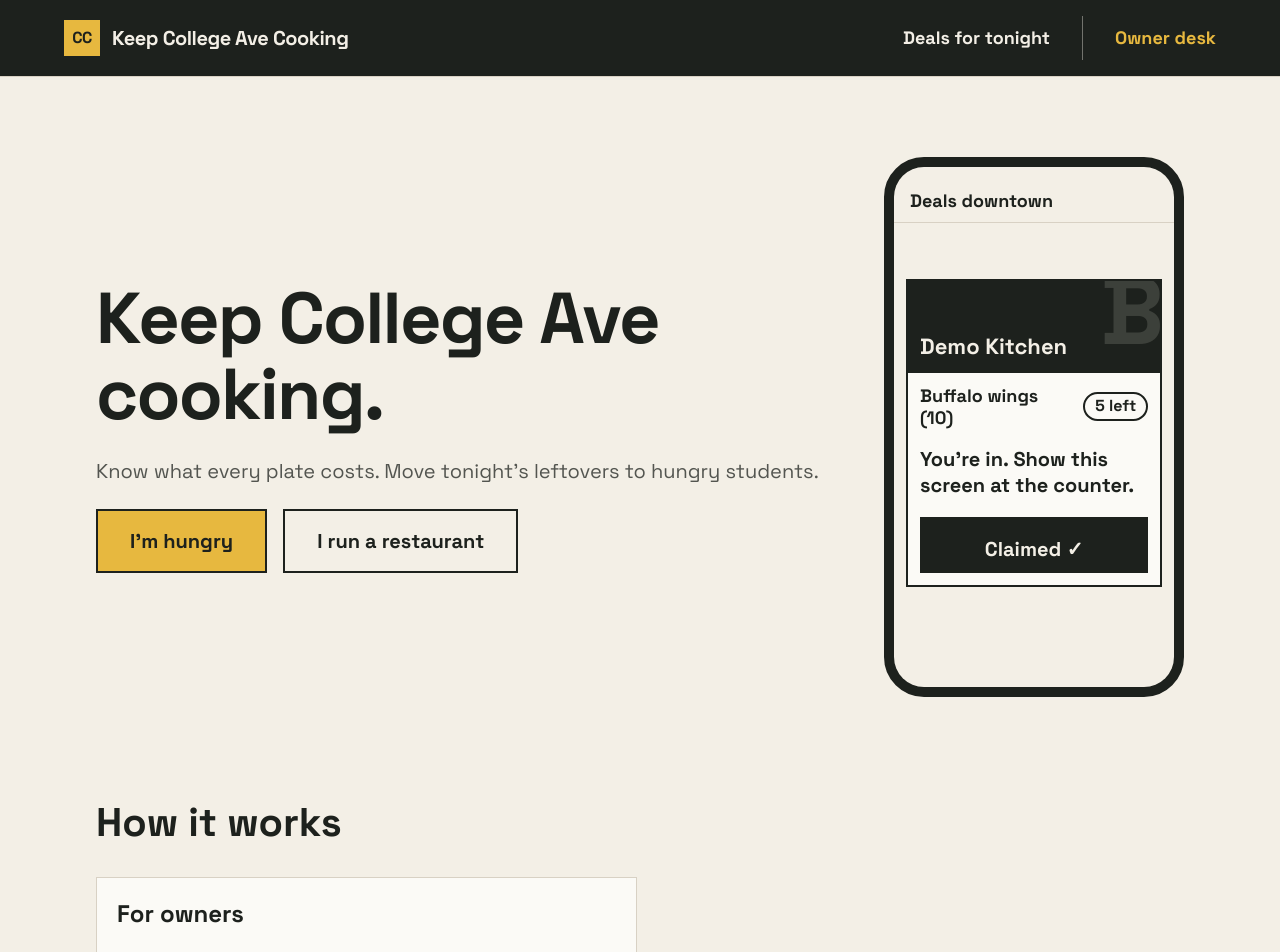
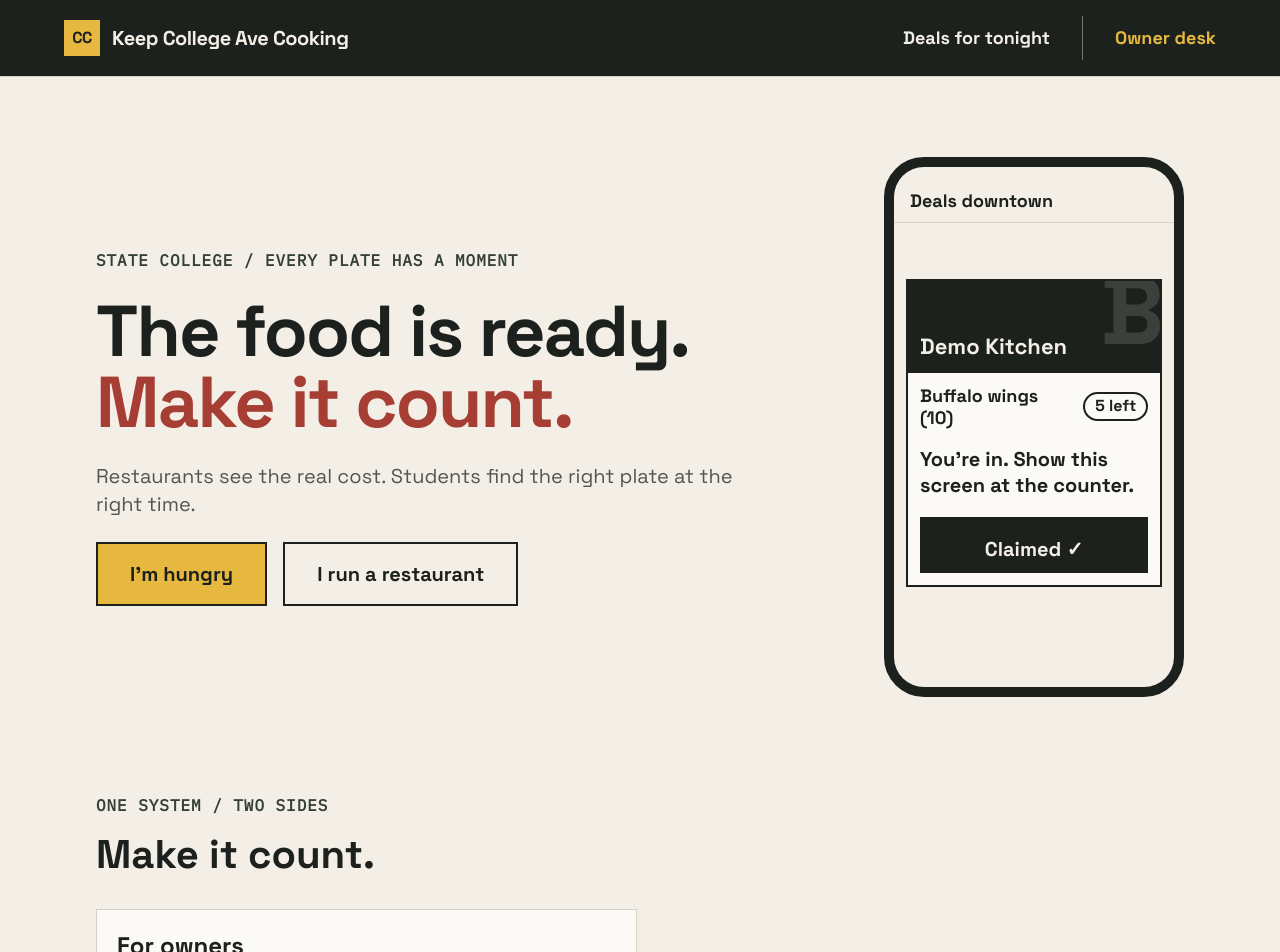
Before and after one commit to mattothomas/resturant-compiled, a Next.js app: page / in a window 1280 px wide. Shown: the top 952 px of the page. Built offline with nearby package versions, Linux system fonts and the light colour scheme; no server answers; the database is empty.

Commit message:
Sharpen homepage hook and message

```diff
--- a/app/page.js
+++ b/app/page.js
@@ -33,8 +33,9 @@ export default function Page() {
     <div className="flex flex-col gap-16 md:gap-24">
       <section className="grid gap-10 pt-4 md:grid-cols-[1fr_300px] md:items-center md:gap-12 md:pt-8">
         <div className="flex min-w-0 flex-col gap-6">
-          <h1 className="text-[40px] font-bold leading-[1.05] tracking-tight md:text-[72px]">Keep College Ave cooking.</h1>
-          <p className="text-xl text-ink/75">Know what every plate costs. Move tonight&apos;s leftovers to hungry students.</p>
+          <p className="eyebrow">State College / every plate has a moment</p>
+          <h1 className="text-[40px] font-bold leading-[0.98] tracking-tight md:text-[72px]">The food is ready.<br /><span className="text-loss">Make it count.</span></h1>
+          <p className="max-w-2xl text-xl text-ink/75">Restaurants see the real cost. Students find the right plate at the right time.</p>
           <Doors />
         </div>
         <DealDrop />
@@ -42,13 +43,13 @@ export default function Page() {
 
       {count && (
         <div className="flex items-center justify-between gap-4 border-y-2 border-ink py-4 text-xl font-bold md:text-2xl">
-          <span><span>Live now:</span> {count} {count === 1 ? "deal" : "deals"} downtown</span>
+          <span><span className="text-loss">Make it count:</span> {count} {count === 1 ? "deal" : "deals"} live downtown</span>
           <span className="mono text-base text-ink">ENDING TONIGHT</span>
         </div>
       )}
 
       <section className="flex flex-col gap-6">
-        <h2 className="text-[28px] font-bold md:text-[40px]">How it works</h2>
+        <div><p className="eyebrow">One system / two sides</p><h2 className="mt-2 text-[28px] font-bold md:text-[40px]">Make it count.</h2></div>
         <div className="grid items-center gap-4 md:grid-cols-[minmax(0,1.4fr)_auto_minmax(0,1fr)]">
           <Card className="flex min-w-0 flex-col gap-4">
             <h3 className="text-2xl font-bold">For owners</h3>
@@ -79,13 +80,13 @@ export default function Page() {
 
       <section>
         <blockquote className="border-l-4 border-action bg-surface p-6">
-          <p className="text-2xl font-bold md:text-3xl">Good food should not become a spreadsheet problem.</p>
+          <p className="text-2xl font-bold md:text-3xl">Know the cost. Move the food. Make it count.</p>
           <footer className="mono mt-3 text-base text-ink">THE IDEA / COLLEGE AVE</footer>
         </blockquote>
       </section>
 
       <footer className="flex flex-col gap-6 bg-ink p-6 text-paper md:p-10">
-        <h2 className="text-3xl font-bold md:text-5xl">Hungry or cooking?</h2>
+        <h2 className="text-3xl font-bold md:text-5xl">Hungry or cooking? Make it count.</h2>
         <Doors dark />
       </footer>
     </div>
```
